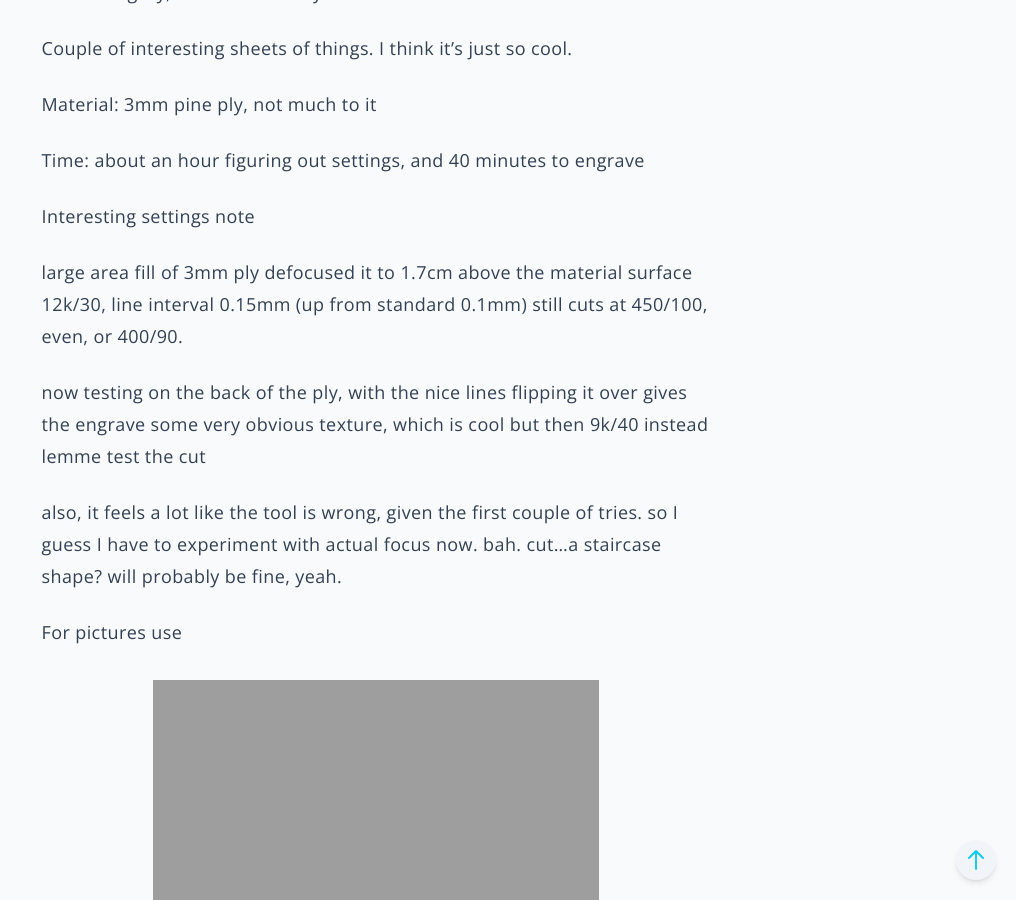
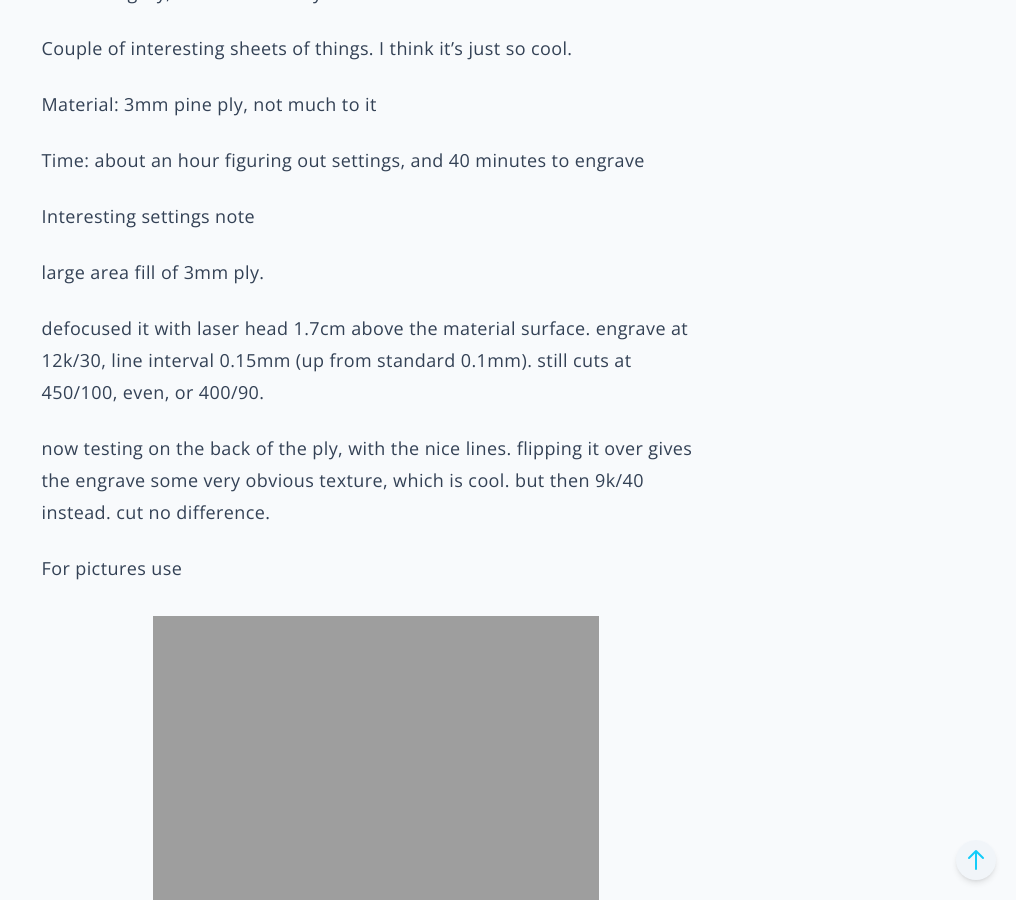
Before and after one commit to paper-engineer/laser-gallery, a Jekyll site: the page built from docs/_posts/2026-05-09-logo-sign.md, in a window 1280 px wide and 900 px high, scrolled down 480 px. Shown: the whole window, without its empty margins (264-1280 px from the left). Built offline with Jekyll 4.4.1, drawn with Linux system fonts in a browser that asks for light colours.

Commit message:
Update 2026-05-09-logo-sign.md

```diff
--- a/docs/_posts/2026-05-09-logo-sign.md
+++ b/docs/_posts/2026-05-09-logo-sign.md
@@ -18,17 +18,11 @@ Time: about an hour figuring out settings, and 40 minutes to engrave
 
 Interesting settings note
 
-large area fill of 3mm ply
-defocused it to 1.7cm above the material surface
-12k/30, line interval 0.15mm (up from standard 0.1mm)
-still cuts at 450/100, even, or 400/90.
+large area fill of 3mm ply.
 
-now testing on the back of the ply, with the nice lines
-flipping it over gives the engrave some very obvious texture, which is cool
-but then 9k/40 instead
-lemme test the cut
+defocused it with laser head 1.7cm above the material surface. engrave at 12k/30, line interval 0.15mm (up from standard 0.1mm). still cuts at 450/100, even, or 400/90.
 
-also, it feels a lot like the tool is wrong, given the first couple of tries. so I guess I have to experiment with actual focus now. bah. cut...a staircase shape? will probably be fine, yeah.
+now testing on the back of the ply, with the nice lines. flipping it over gives the engrave some very obvious texture, which is cool. but then 9k/40 instead. cut no difference.
 
 For pictures use
 ![alt]({{ site.url }}{{ site.baseurl }}/assets/images/bio-photo.jpg)
```
